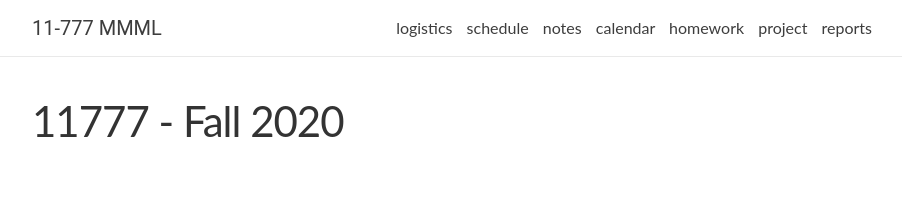
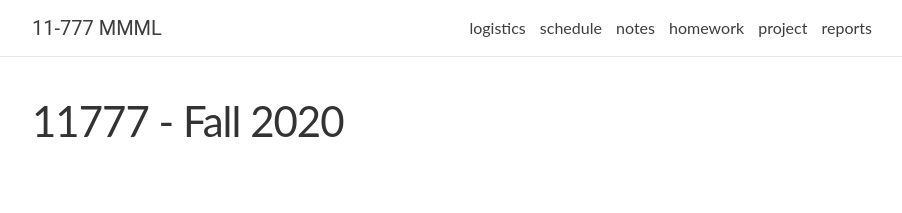
Before and after one commit to pliang279/mmml-course, a Jekyll site: the page built from README.md, in a window 1280 px wide. Shown: the top 213 px of the page, without its empty margins (188-1090 px from the left). Built offline with Jekyll 4.4.1, drawn with Linux system fonts in a browser that asks for light colours; nearby versions of some CDN libraries; our own code applies the rules of GitHub Pages for plain Markdown files; comment, search, counter and statistics services are not loaded.

Commit message:
Update header.html

```diff
--- a/_includes/header.html
+++ b/_includes/header.html
@@ -22,7 +22,6 @@
         <a class="page-link" href="{{ '/fall2020/logistics/' | relative_url }}">logistics</a>
         <a class="page-link" href="{{ '/fall2020/schedule/' | relative_url }}">schedule</a>
         <a class="page-link" href="{{ '/fall2020/notes/' | relative_url }}">notes</a>
-        <a class="page-link" href="{{ '/fall2020/calendar/' | relative_url }}">calendar</a>
         <a class="page-link" href="{{ '/fall2020/homework/' | relative_url }}">homework</a>
         <a class="page-link" href="{{ '/fall2020/project/' | relative_url }}">project</a>
         <a class="page-link" href="{{ '/fall2020/reports/' | relative_url }}">reports</a>
```
